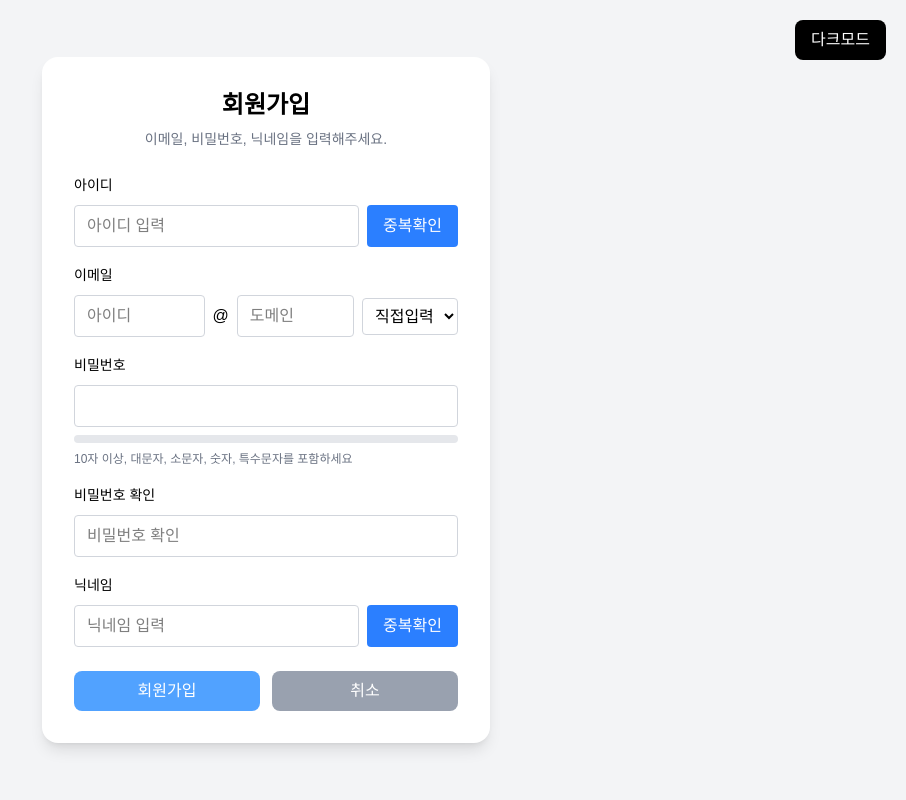
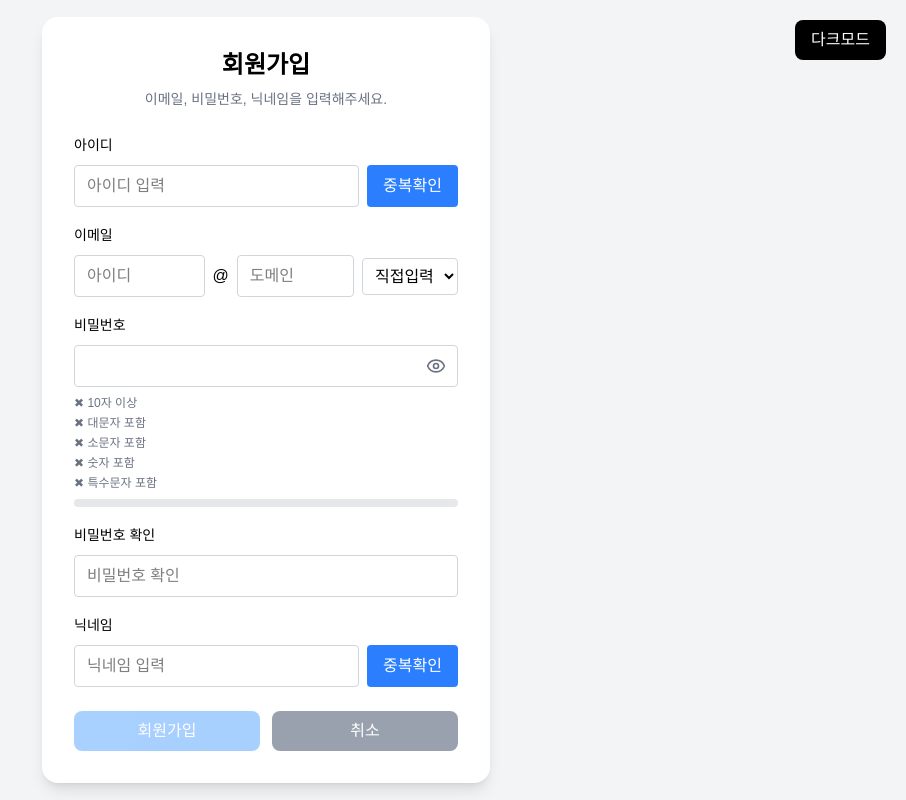
Before and after one commit to Siho-ily/Atlex, a Next.js app: page /signup-page in a window 1280 px wide. Shown: the whole page, without its empty margins (374-1280 px from the left). Built offline with nearby package versions, Linux system fonts and the light colour scheme.

Commit message:
feature/signupButtonsAdd

```diff
--- a/package.json
+++ b/package.json
@@ -8,9 +8,11 @@
     "start": "next start"
   },
   "dependencies": {
+    "lucide-react": "^0.577.0",
     "next": "16.1.6",
     "react": "19.2.3",
-    "react-dom": "19.2.3"
+    "react-dom": "19.2.3",
+    "react-hot-toast": "^2.6.0"
   },
   "devDependencies": {
     "@tailwindcss/postcss": "^4",
--- /dev/null
+++ b/src/app/components/buttons/signupButtons.js
@@ -0,0 +1,104 @@
+// components/signupButtons.js
+
+// =========================
+// 아이디 중복확인 함수
+// =========================
+export function handleIdCheck(userId, setIdCheck) {
+    if (userId.trim() === "") {
+        setIdCheck("empty");
+        return;
+    }
+
+    if (userId.toLowerCase() === "admin") {
+        setIdCheck("duplicate");
+    } else {
+        setIdCheck("ok");
+    }
+}
+
+// =========================
+// 닉네임 중복확인 함수
+// =========================
+export function handleNicknameCheck(nickname, setNickCheck) {
+    if (nickname.trim() === "") {
+        setNickCheck("empty");
+        return;
+    }
+
+    if (nickname.toLowerCase() === "admin") {
+        setNickCheck("duplicate");
+    } else {
+        setNickCheck("ok");
+    }
+}
+
+// =========================
+// 회원가입 버튼 클릭 시 실행
+// =========================
+export async function handleSignup({
+    userId,
+    emailId,
+    emailDomain,
+    password,
+    passwordCheck,
+    nickname,
+    setMessage,
+    setLoading,
+    router,
+}) {
+    setMessage("");
+
+    if (userId.trim() === "") {
+        setMessage("아이디를 입력하세요.");
+        return;
+    }
+
+    if (emailId.trim() === "" || emailDomain.trim() === "") {
+        setMessage("이메일을 입력하세요.");
+        return;
+    }
+
+    if (password.trim() === "") {
+        setMessage("비밀번호를 입력하세요.");
+        return;
+    }
+
+    if (password !== passwordCheck) {
+        setMessage("비밀번호가 일치하지 않습니다.");
+        return;
+    }
+
+    if (nickname.trim() === "") {
+        setMessage("닉네임을 입력하세요.");
+        return;
+    }
+
+    try {
+        setLoading(true);
+
+        const fullEmail = `${emailId}@${emailDomain}`;
+
+        const requestData = {
+            userId,
+            email: fullEmail,
+            password,
+            name: nickname,
+        };
+
+        console.log("회원가입 요청 데이터:", requestData);
+
+        router.push("/");
+    } catch (error) {
+        console.error(error);
+        setMessage("서버 오류가 발생했습니다.");
+    } finally {
+        setLoading(false);
+    }
+}
+
+// =========================
+// 취소 버튼 클릭
+// =========================
+export function handleCancel(router) {
+    router.push("/");
+}
--- a/src/app/signup-page/page.js
+++ b/src/app/signup-page/page.js
@@ -1,12 +1,33 @@
 "use client";
 
 import { useEffect, useState } from "react";
+import { useRouter } from "next/navigation";
+import toast from "react-hot-toast";
+import { Eye, EyeOff } from "lucide-react";
+
+// =========================
+// 버튼 기능 import
+// =========================
+import {
+    handleIdCheck,
+    handleNicknameCheck,
+    handleCancel,
+} from "../components/buttons/signupButtons"
 
 export default function Test() {
+    const router = useRouter();
+
     // =========================
     // 다크모드 상태
     // =========================
     const [isDark, setIsDark] = useState(false);
+
+    // =========================
+    // 비밀번호 보기 상태
+    // true면 비밀번호 / 비밀번호 확인 둘 다 보이기
+    // false면 둘 다 숨기기
+    // =========================
+    const [showPassword, setShowPassword] = useState(false);
 
     // =========================
     // 회원가입 입력값 상태
@@ -16,10 +37,10 @@ export default function Test() {
     const [emailDomain, setEmailDomain] = useState(""); // 이메일 도메인
     const [password, setPassword] = useState(""); // 비밀번호
     const [passwordCheck, setPasswordCheck] = useState(""); // 비밀번호 확인
-    const [nickname, setNickname] = useState(""); // 닉네임(name으로 전송)
+    const [nickname, setNickname] = useState(""); // 닉네임
 
     // =========================
-    // 중복확인 메시지 상태
+    // 중복확인 상태
     // =========================
     const [idCheck, setIdCheck] = useState("");
     const [nickCheck, setNickCheck] = useState("");
@@ -32,9 +53,19 @@ export default function Test() {
 
     // =========================
     // 처음 렌더링 시 현재 다크모드 상태 확인
+    // localStorage에 저장된 theme 값 기준으로 적용
     // =========================
     useEffect(() => {
-        setIsDark(document.documentElement.classList.contains("dark"));
+        const savedTheme = localStorage.getItem("theme");
+        const html = document.documentElement;
+
+        if (savedTheme === "dark") {
+            html.classList.add("dark");
+            setIsDark(true);
+        } else {
+            html.classList.remove("dark");
+            setIsDark(false);
+        }
     }, []);
 
     // =========================
@@ -73,57 +104,44 @@ export default function Test() {
     }
 
     // =========================
-    // 아이디 중복확인 (현재는 테스트용)
-    // 실제로는 API 호출로 바꾸면 됨
+    // 이메일 형식 검사 함수
     // =========================
-    function handleIdCheck() {
-        if (userId.trim() === "") {
-            setIdCheck("empty");
-            return;
-        }
+    function isValidEmail() {
+        if (!emailId.trim() || !emailDomain.trim()) return false;
 
-        if (userId === "admin") {
-            setIdCheck("duplicate");
-        } else {
-            setIdCheck("ok");
-        }
+        const email = `${emailId}@${emailDomain}`;
+        const regex = /^[A-Za-z0-9._%+-]+@[A-Za-z0-9.-]+\.[A-Za-z]{2,}$/;
+
+        return regex.test(email);
     }
 
     // =========================
-    // 닉네임 중복확인 (현재는 테스트용)
-    // 실제로는 API 호출로 바꾸면 됨
+    // 비밀번호 조건 체크 함수
+    // 각 조건 충족 여부를 true / false로 반환
     // =========================
-    function handleNicknameCheck() {
-        if (nickname.trim() === "") {
-            setNickCheck("empty");
-            return;
+    function getPasswordChecks(pw) {
+        return {
+            length: pw.length >= 10,
+            lower: /[a-z]/.test(pw),
+            upper: /[A-Z]/.test(pw),
+            number: /[0-9]/.test(pw),
+            special: /[!@#$%^&*]/.test(pw),
+        };
     }
 
-        if (nickname === "admin") {
-            setNickCheck("duplicate");
-        } else {
-            setNickCheck("ok");
-        }
-    }
+    const checks = getPasswordChecks(password);
 
     // =========================
     // 비밀번호 강도 계산 함수
-    // 길이, 소문자, 대문자, 숫자 포함 여부로 계산
     // =========================
     function getStrength(pw) {
-
         let score = 0;
 
-    if (pw.length >= 10) score++;
-
-    if (/[a-z]/.test(pw)) score++;
-
-    if (/[A-Z]/.test(pw)) score++;
-
-    if (/[0-9]/.test(pw)) score++;
-
-    if (/[!@#$%^&*]/.test(pw)) score++; // 특수문자 검사 추가
-
+        if (checks.length) score++;
+        if (checks.lower) score++;
+        if (checks.upper) score++;
+        if (checks.number) score++;
+        if (checks.special) score++;
 
         if (pw.length === 0) {
             return {
@@ -162,98 +180,102 @@ export default function Test() {
     const strength = getStrength(password);
 
     // =========================
-    // 이메일 전체 조합
-    // ex) test + gmail.com => test@gmail.com
+    // 비밀번호 조건 모두 만족 여부
     // =========================
-    const fullEmail = emailId && emailDomain ? `${emailId}@${emailDomain}` : "";
+    const isPasswordValid =
+        checks.length &&
+        checks.lower &&
+        checks.upper &&
+        checks.number &&
+        checks.special;
+
+    // =========================
+    // 비밀번호 확인 일치 여부
+    // passwordCheck에 입력이 있을 때만 메시지 표시
+    // =========================
+    const passwordMatch =
+        passwordCheck.length > 0 && password === passwordCheck;
+
+    const passwordMismatch =
+        passwordCheck.length > 0 && password !== passwordCheck;
+
+    // =========================
+    // 회원가입 버튼 활성화 조건
+    // =========================
+    const canSignup =
+        userId.trim() !== "" &&
+        nickname.trim() !== "" &&
+        password.trim() !== "" &&
+        passwordCheck.trim() !== "" &&
+        password === passwordCheck &&
+        isPasswordValid &&
+        isValidEmail() &&
+        idCheck === "ok" &&
+        nickCheck === "ok" &&
+        !loading;
 
     // =========================
     // 회원가입 버튼 클릭 시 실행
-    // 백엔드로 POST 요청 보냄
+    // 현재는 성공 시 토스트 메시지 후 메인페이지 이동
     // =========================
-    async function handleSignup() {
-        // 기존 메시지 초기화
+    function onSignup() {
         setMessage("");
 
-        // 아이디 입력 검사
         if (userId.trim() === "") {
             setMessage("아이디를 입력하세요.");
+            toast.error("아이디를 입력하세요.");
             return;
         }
 
-        // 이메일 입력 검사
-        if (emailId.trim() === "" || emailDomain.trim() === "") {
-            setMessage("이메일을 입력하세요.");
+        if (idCheck !== "ok") {
+            setMessage("아이디 중복확인을 완료하세요.");
+            toast.error("아이디 중복확인을 완료하세요.");
             return;
         }
 
-        // 비밀번호 입력 검사
-        if (password.trim() === "") {
-            setMessage("비밀번호를 입력하세요.");
+        if (!isValidEmail()) {
+            setMessage("올바른 이메일 형식을 입력하세요.");
+            toast.error("올바른 이메일 형식을 입력하세요.");
             return;
         }
 
-        // 비밀번호 확인 검사
-        if (password !== passwordCheck) {
-            setMessage("비밀번호가 일치하지 않습니다.");
+        if (!isPasswordValid) {
+            setMessage("비밀번호 조건을 모두 만족하세요.");
+            toast.error("비밀번호 조건을 모두 만족하세요.");
             return;
         }
 
-        // 닉네임 입력 검사
-        if (nickname.trim() === "") {
-            setMessage("닉네임을 입력하세요.");
+        if (password !== passwordCheck) {
+            setMessage("비밀번호가 일치하지 않습니다.");
+            toast.error("비밀번호가 일치하지 않습니다.");
             return;
         }
 
-        // 백엔드에 보낼 데이터 형식
-        const requestData = {
-            userId: userId,
-            email: fullEmail,
-            password: password,
-            name: nickname,
-        };
+        if (nickname.trim() === "") {
+            setMessage("닉네임을 입력하세요.");
+            toast.error("닉네임을 입력하세요.");
+            return;
+        }
+
+        if (nickCheck !== "ok") {
+            setMessage("닉네임 중복확인을 완료하세요.");
+            toast.error("닉네임 중복확인을 완료하세요.");
+            return;
+        }
 
         try {
             setLoading(true);
+            toast.success("회원가입이 완료되었습니다!");
 
-            // 회원가입 요청
-            const response = await fetch("http://localhost:8080/api/v1/signup", {
-                method: "POST",
-                headers: {
-                    "Content-Type": "application/json",
-                },
-                body: JSON.stringify(requestData),
-            });
-
-            // 응답 본문을 텍스트로 받음
-            const resultText = await response.text();
-
-            // 응답 성공 / 실패 처리
-            if (response.ok) {
-                setMessage(resultText || "회원가입이 완료되었습니다.");
-            } else {
-                setMessage(resultText || "회원가입에 실패했습니다.");
-            }
+            setTimeout(() => {
+                router.push("/");
+            }, 800);
         } catch (error) {
-            setMessage("서버 연결 중 오류가 발생했습니다.");
-        } finally {
+            console.error(error);
+            setMessage("회원가입 처리 중 오류가 발생했습니다.");
+            toast.error("회원가입 처리 중 오류가 발생했습니다.");
             setLoading(false);
         }
-    }
-
-    // =========================
-    // 취소 버튼 클릭 시 입력값 초기화
-    // =========================
-    function handleCancel() {
-        setUserId("");
-        setIdCheck("");
-        setEmailId("");
-        setEmailDomain("");
-        setPassword("");
-        setPasswordCheck("");
-        setNickname("");
-        setNickCheck("");
-        setMessage("");
     }
 
     return (
@@ -299,7 +321,7 @@ export default function Test() {
 
                             <button
                                 type="button"
-                                onClick={handleIdCheck}
+                                onClick={() => handleIdCheck(userId, setIdCheck)}
                                 className="px-4 py-2 rounded bg-blue-500 text-white hover:bg-blue-600"
                             >
                                 중복확인
@@ -365,6 +387,11 @@ export default function Test() {
                             </select>
                         </div>
 
+                        {emailId !== "" && emailDomain !== "" && !isValidEmail() && (
+                            <p className="text-xs text-red-500 mt-2">
+                                올바른 이메일 형식을 입력하세요.
+                            </p>
+                        )}
                     </div>
 
                     {/* 비밀번호 입력 영역 */}
@@ -373,12 +400,53 @@ export default function Test() {
                             비밀번호
                         </label>
 
+                        {/* =========================
+                        input과 눈 아이콘 버튼을 반드시 같은 relative 박스 안에 넣어야 함
+                        ========================= */}
+                        <div className="relative mt-2">
                             <input
-                            type="password"
+                                type={showPassword ? "text" : "password"}
                                 value={password}
                                 onChange={(e) => setPassword(e.target.value)}
-                            className="w-full border rounded px-3 py-2 mt-2 text-black dark:text-white bg-white dark:bg-gray-700 border-gray-300 dark:border-gray-600 outline-none"
+                                className="w-full border rounded px-3 py-2 pr-12 text-black dark:text-white bg-white dark:bg-gray-700 border-gray-300 dark:border-gray-600 outline-none"
                             />
+
+                            {/* =========================
+                            눈 아이콘 버튼
+                            input 안쪽 오른쪽 중앙에 고정
+                            반드시 input 바로 아래, 같은 div 안에 있어야 함
+                            ========================= */}
+                            <button
+                                type="button"
+                                onClick={() => setShowPassword(!showPassword)}
+                                className="absolute right-3 top-1/2 -translate-y-1/2 text-gray-500 hover:text-black dark:hover:text-white"
+                            >
+                                {showPassword ? <EyeOff size={20} /> : <Eye size={20} />}
+                            </button>
+                        </div>
+
+                        {/* 비밀번호 조건 실시간 체크 UI */}
+                        <div className="text-xs mt-2 space-y-1">
+                            <p className={checks.length ? "text-green-500" : "text-gray-500"}>
+                                {checks.length ? "✔" : "✖"} 10자 이상
+                            </p>
+
+                            <p className={checks.upper ? "text-green-500" : "text-gray-500"}>
+                                {checks.upper ? "✔" : "✖"} 대문자 포함
+                            </p>
+
+                            <p className={checks.lower ? "text-green-500" : "text-gray-500"}>
+                                {checks.lower ? "✔" : "✖"} 소문자 포함
+                            </p>
+
+                            <p className={checks.number ? "text-green-500" : "text-gray-500"}>
+                                {checks.number ? "✔" : "✖"} 숫자 포함
+                            </p>
+
+                            <p className={checks.special ? "text-green-500" : "text-gray-500"}>
+                                {checks.special ? "✔" : "✖"} 특수문자 포함
+                            </p>
+                        </div>
 
                         {/* 비밀번호 강도 바 */}
                         <div className="w-full h-2 bg-gray-200 dark:bg-gray-600 mt-2 rounded overflow-hidden">
@@ -392,11 +460,6 @@ export default function Test() {
                         <p className="text-xs text-black dark:text-white mt-2">
                             {strength.text}
                         </p>
-
-                        {/* 비밀번호 안내문 */}
-                        <p className="text-xs text-gray-500 dark:text-gray-300">
-                            10자 이상, 대문자, 소문자, 숫자, 특수문자를 포함하세요
-                        </p>
                     </div>
 
                     {/* 비밀번호 확인 영역 */}
@@ -406,12 +469,24 @@ export default function Test() {
                         </label>
 
                         <input
-                            type="password"
+                            type={showPassword ? "text" : "password"}
                             placeholder="비밀번호 확인"
                             value={passwordCheck}
                             onChange={(e) => setPasswordCheck(e.target.value)}
                             className="w-full border rounded px-3 py-2 mt-2 text-black dark:text-white bg-white dark:bg-gray-700 border-gray-300 dark:border-gray-600 outline-none"
                         />
+
+                        {passwordMatch && (
+                            <p className="text-green-500 text-xs mt-2">
+                                비밀번호가 일치합니다.
+                            </p>
+                        )}
+
+                        {passwordMismatch && (
+                            <p className="text-red-500 text-xs mt-2">
+                                비밀번호가 일치하지 않습니다.
+                            </p>
+                        )}
                     </div>
 
                     {/* 닉네임 입력 영역 */}
@@ -434,7 +509,9 @@ export default function Test() {
 
                             <button
                                 type="button"
-                                onClick={handleNicknameCheck}
+                                onClick={() =>
+                                    handleNicknameCheck(nickname, setNickCheck)
+                                }
                                 className="px-4 py-2 rounded bg-blue-500 text-white hover:bg-blue-600"
                             >
                                 중복확인
@@ -471,15 +548,15 @@ export default function Test() {
                 {/* 하단 버튼 영역 */}
                 <div className="flex gap-3 mt-6">
                     <button
-                        onClick={handleSignup}
-                        disabled={loading}
-                        className="w-1/2 bg-blue-400 text-white py-2 rounded-lg hover:bg-blue-500 disabled:opacity-60"
+                        onClick={onSignup}
+                        disabled={!canSignup}
+                        className="w-1/2 bg-blue-400 text-white py-2 rounded-lg hover:bg-blue-500 disabled:opacity-50 disabled:cursor-not-allowed"
                     >
                         {loading ? "처리중..." : "회원가입"}
                     </button>
 
                     <button
-                        onClick={handleCancel}
+                        onClick={() => handleCancel(router)}
                         type="button"
                         className="w-1/2 bg-gray-400 text-white py-2 rounded-lg hover:bg-gray-500"
                     >
```
Also changed, not shown: 1 other file (tests, documents, lock files or other folders). Lines whose indentation alone changed are shown as unchanged.
